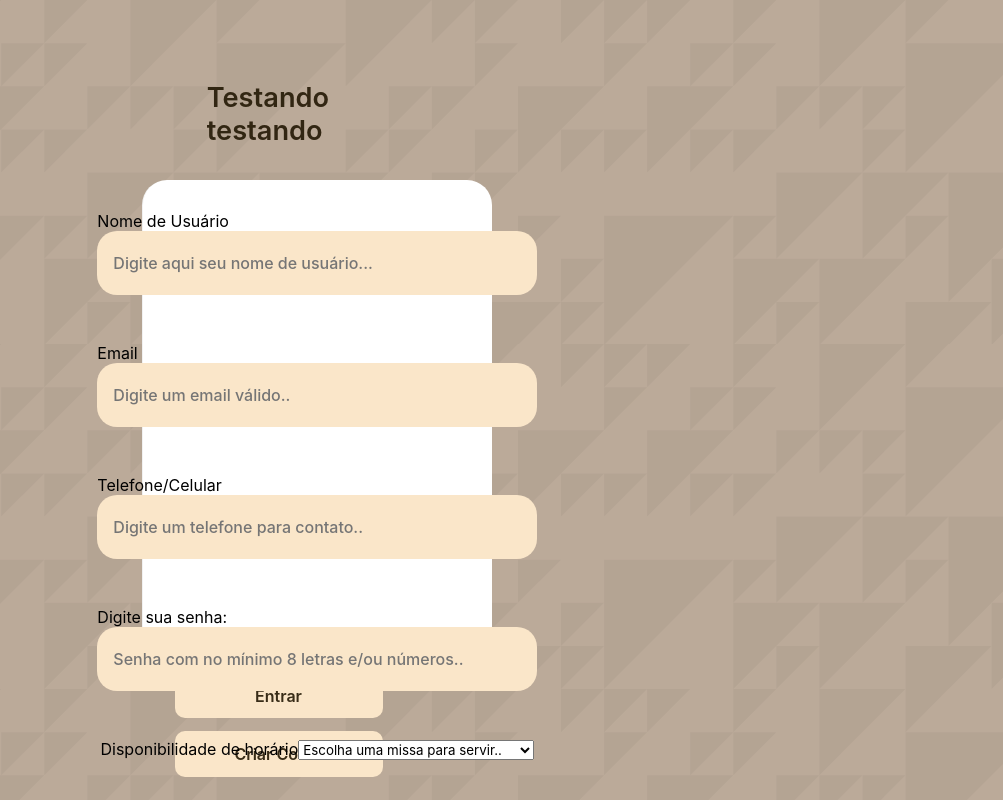
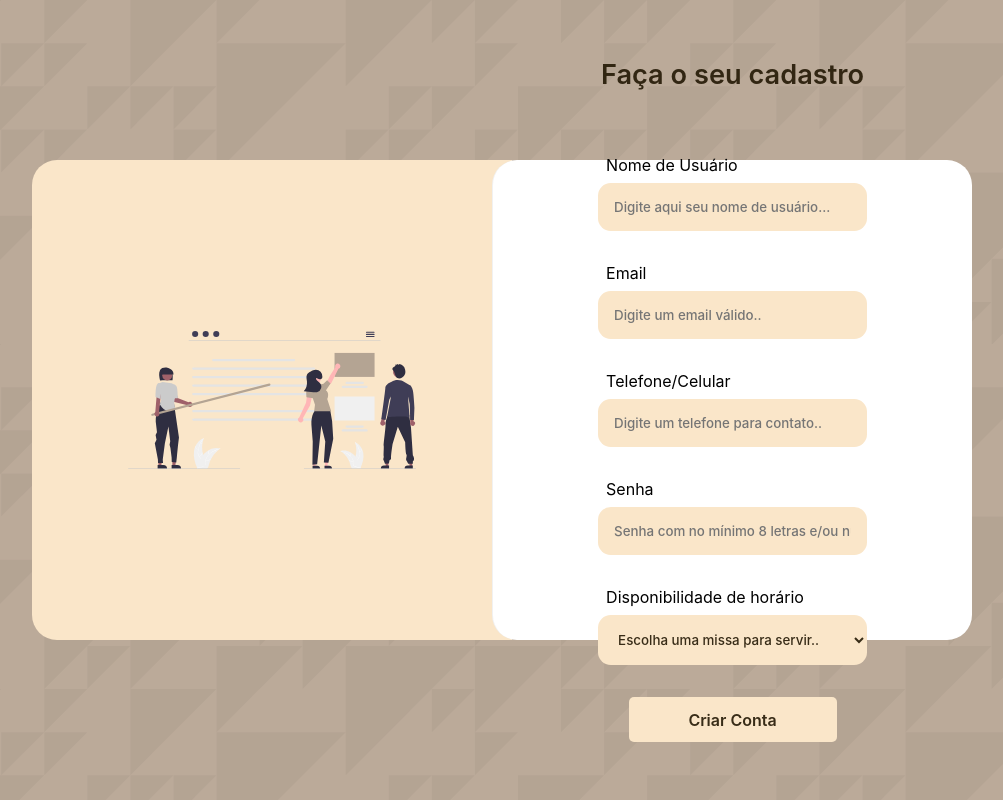
Before and after one commit to mmatheusjs/frontEnd, a Next.js app: page /register in a window 1280 px wide. Shown: the whole page, without its empty margins (128-1131 px from the left). Built offline with nearby package versions, Linux system fonts and the light colour scheme.

Commit message:
Organização das classes globais e específicas, estilização da page Register

```diff
--- a/pages/index.js
+++ b/pages/index.js
@@ -16,22 +16,24 @@ export default function Home() {
       </div>
 
       <div className="cardData">
-        <h1 className="title">Acesse a área de formação</h1>
+        <h1 className={styles.titleHome}>Acesse a área de formação</h1>
 
         <div className="userInput">
           <input
             id="user"
+            className={styles.inputHome}
             placeholder="Digite aqui seu nome de usuário..."
             type="text"
           />
           <input
             id="password"
+            className={styles.inputHome}
             placeholder="Digite aqui sua senha..."
             type="password"
           />
         </div>
 
-        <div className={styles.buttonBox}>
+        <div className="buttonBox">
           <button className="button" onClick={clickButton}>
             Entrar
           </button>
--- a/pages/register.js
+++ b/pages/register.js
@@ -1,55 +1,81 @@
 import Head from 'next/head'
-import styles from '../styles/index.module.css'
+// import styles from '../styles/index.module.css'
+import styles from '../styles/register.module.css'
 
 export default function Register() {
   return (
     <main className="containerData">
-      <div id="registerPage" className="dataUser">
-        <img src="" alt=""></img>
+      {/* <div id="registerPage" className="dataUser"> */}
+      <div className="studyImage">
+        <img src="studies.svg" alt="studies"></img>
+      </div>
 
       <div className="cardData">
-          <h1 className="title">Testando testando</h1>
+        <h1 className={styles.titleRegister}>Faça o seu cadastro</h1>
 
-          <form action="" id="formRegister" className="userInput">
-            <div className="defaultForm">
-              <label for="user">Nome de Usuário</label>
+        <form action="" id={styles.formRegister} className="userInput">
+          <div className={styles.defaultForm}>
+            <label className="defaultText" for="user">
+              Nome de Usuário
+            </label>
             <input
               id="user"
+              className={styles.inputRegister}
               placeholder="Digite aqui seu nome de usuário..."
               type="text"
+              required
             />
           </div>
 
-            <div className="defaultForm">
-              <label for="email">Email</label>
+          <div className={styles.defaultForm}>
+            <label className="defaultText" for="email">
+              Email
+            </label>
             <input
               id="email"
+              className={styles.inputRegister}
               placeholder="Digite um email válido.."
               type="email"
+              required
             />
           </div>
 
-            <div className="defaultForm">
-              <label for="phone">Telefone/Celular</label>
+          <div className={styles.defaultForm}>
+            <label className="defaultText" for="phone">
+              Telefone/Celular
+            </label>
             <input
               id="phone"
+              className={styles.inputRegister}
               placeholder="Digite um telefone para contato.."
               type="tel"
+              required
             />
           </div>
 
-            <div className="defaultForm">
-              <label for="password">Digite sua senha:</label>
+          <div className={styles.defaultForm}>
+            <label className="defaultText" for="password">
+              Senha
+            </label>
             <input
               id="password"
+              className={styles.inputRegister}
               placeholder="Senha com no mínimo 8 letras e/ou números.."
               type="password"
+              required
             />
           </div>
 
-            <div className="defaultForm">
-              <label for="missa">Disponibilidade de horário</label>
-              <select name="escala_missas" id="missa" className="registerPage">
+          <div className={styles.defaultForm}>
+            <label className="defaultText" for="missa">
+              Disponibilidade de horário
+            </label>
+            <select
+              name="escala_missas"
+              id="missa"
+              className={styles.inputRegister}
+              required
+            >
               <optgroup label="Sábado">
                 <option value="" disabled selected>
                   Escolha uma missa para servir..
@@ -67,15 +93,14 @@ export default function Register() {
             </select>
           </div>
         </form>
+        <div className="buttonBox">
+          <button id={styles.createAcc} className="button">
+            Criar Conta
+          </button>
+        </div>
       </div>
 
-        <div className="buttonBox">
-          <button className="button">Entrar</button>
-          <a href="#" className="button">
-            Criar Conta
-          </a>
-        </div>
-      </div>
+      {/* </div> */}
     </main>
   )
 }
--- a/styles/globals.css
+++ b/styles/globals.css
@@ -65,11 +65,14 @@ main div.cardData {
   border-radius: 1.56rem;
 }
 
-h1.title {
-  margin-bottom: 4rem;
+h1 {
   font-weight: 600;
   font-size: 1.7rem;
   color: var(--font-color);
+}
+
+.defaultText {
+  font-weight: 400;
 }
 
 .userInput {
@@ -78,25 +81,28 @@ h1.title {
   align-items: center;
 }
 
-.userInput input {
-  margin-bottom: 3rem;
-  padding: 1rem;
-
-  width: 27.5rem;
-  height: 4rem;
-  background-color: var(--base-color);
-  border-radius: 1.25rem;
+.userInput input,
+.userInput select {
   border: none;
   outline: 0;
-  font-size: 1rem;
+  background-color: var(--base-color);
+
   font-weight: 500;
   color: var(--font-color);
   transition: 0.3s;
 }
 
-.userInput input:focus {
+.userInput input:focus,
+.userInput select:focus {
   transform: scale(1.02);
   box-shadow: 0.5px 0.5px 3px var(--box-shadow-color);
+}
+
+.buttonBox {
+  /* margin: 1rem; */
+  display: flex;
+  flex-direction: row;
+  justify-content: space-between;
 }
 
 .button {
@@ -106,7 +112,7 @@ h1.title {
   background-color: var(--base-color);
   color: var(--font-color);
 
-  border-radius: 10px;
+  border-radius: 5px;
   border: none;
 
   display: flex;
--- a/styles/index.module.css
+++ b/styles/index.module.css
@@ -4,20 +4,18 @@
 
 /***************image - HOME**************/
 
-div.defaultForm {
-  display: flex;
-  flex-direction: column;
+/***************buttonBox**************/
+
+h1.titleHome {
+  margin-bottom: 4rem;
 }
 
-div.defaultForm label {
-  margin-bottom: 0.5rem;
-  margin-left: 0.5rem;
+input.inputHome {
+  margin-bottom: 3rem;
+  padding: 1rem;
+  width: 27.5rem;
+  height: 4rem;
+  border-radius: 1.25rem;
+
+  font-size: 1rem;
 }
-
-/***************buttonBox**************/
-.buttonBox {
-  /* margin: 1rem; */
-  display: flex;
-  flex-direction: row;
-  justify-content: space-between;
-}
--- /dev/null
+++ b/styles/register.module.css
@@ -0,0 +1,34 @@
+h1.titleRegister {
+  margin: 2rem 2rem 4rem 2rem;
+}
+
+#formRegister {
+  display: flex;
+  flex-direction: row;
+  flex-wrap: wrap;
+  justify-content: center;
+  align-items: center;
+}
+
+div.defaultForm {
+  display: flex;
+  flex-direction: column;
+  margin: 0 2rem 2rem 2rem;
+}
+
+div.defaultForm label {
+  margin-bottom: 0.5rem;
+  margin-left: 0.5rem;
+}
+
+input.inputRegister,
+select.inputRegister {
+  padding: 1rem;
+  width: 16.8rem;
+  border-radius: 0.8rem;
+}
+
+button#createAcc {
+  width: 13rem;
+  margin: 0 2rem 2rem 2rem;
+}
```
Lines whose indentation alone changed are shown as unchanged.
